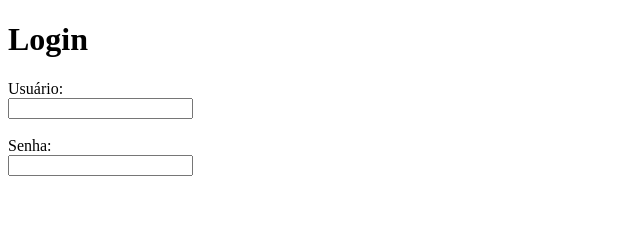
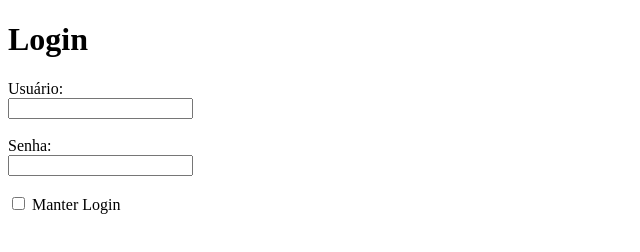
Before and after one commit to Calvinhosupremo/ProjetoLogin, a plain HTML site: page Login.html in a window 1280 px wide. Shown: the whole page, without its empty margins (0-640 px from the left). Drawn offline with Linux system fonts and the light colour scheme.

Commit message:
Adicionado manter Login

```diff
--- a/Login.html
+++ b/Login.html
@@ -14,5 +14,8 @@
     <label for="senhaPessoa">Senha:</label><br>
     <input name="senhaPessoa" type="password" required><br><br>
 
+    <input name="manterLogin" type="checkbox">
+    <label for="manterLogin">Manter Login</label>
+
 </body>
 </html>
```
